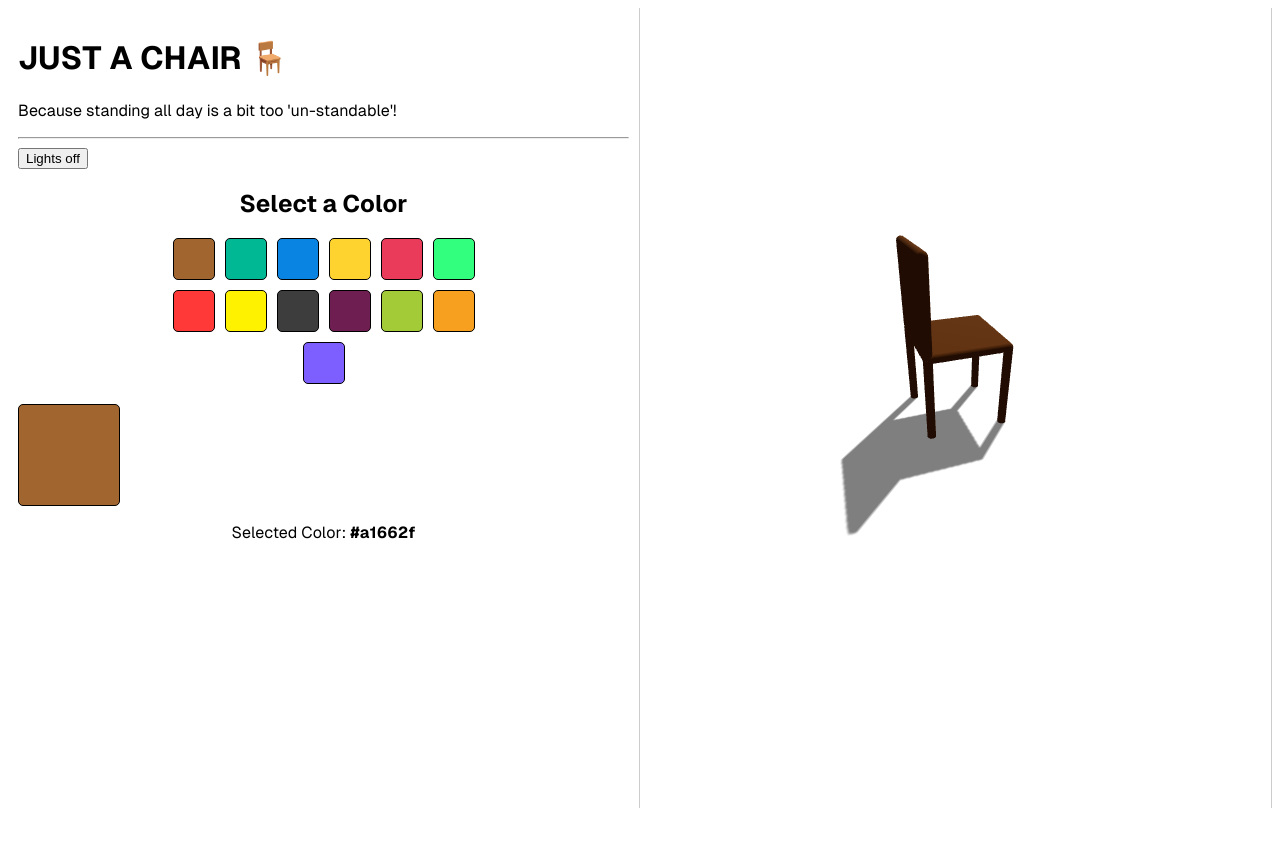
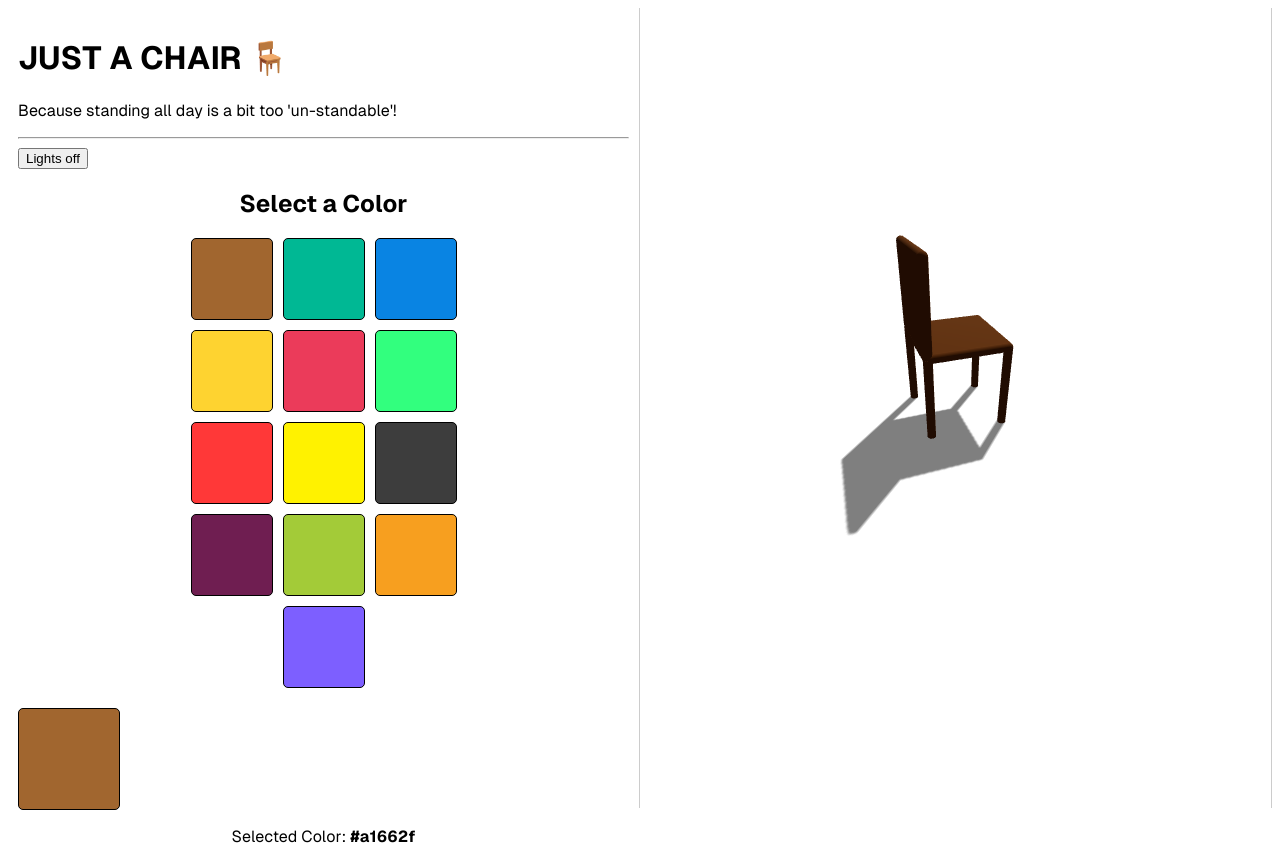
Before and after one commit to Kim-Avillanosa/just-a-chair, a Next.js app in the folder 3d_chair/: page / in a window 1280 px wide. Before the commit the page ends 816 px from the top, so only its background shows below. Built offline with nearby package versions, Linux system fonts and the light colour scheme.

Commit message:
large palette tiles

```diff
--- a/3d_chair/src/pages/modules/preview/chair-color-palette.tsx
+++ b/3d_chair/src/pages/modules/preview/chair-color-palette.tsx
@@ -1,3 +1,4 @@
+import useAudio from "@/hooks/useAudio";
 import React, { useState } from "react";
 
 interface Props {
@@ -44,10 +45,13 @@ const ColorPalette: React.FC<Props> = ({ onColorChange }) => {
                 {predefinedColors.map((color) => (
                     <div
                         key={color}
-                        onClick={() => handleColorClick(color)}
+                        onClick={() => {
+
+                            handleColorClick(color)
+                        }}
                         style={{
-                            width: '40px',
-                            height: '40px',
+                            width: '80px',
+                            height: '80px',
                             cursor: 'pointer',
                             border: '1px solid #000',
                             borderRadius: '5px',
--- a/3d_chair/src/pages/modules/preview/chair-viewer.tsx
+++ b/3d_chair/src/pages/modules/preview/chair-viewer.tsx
@@ -14,7 +14,7 @@ const ChairViewer = () => {
 
     const backgroundColor = useMemo(() => {
         if (background === "dark") {
-            return "#4b4b4b";
+            return "#222f3e";
         }
 
         return "#ffffff";
```
